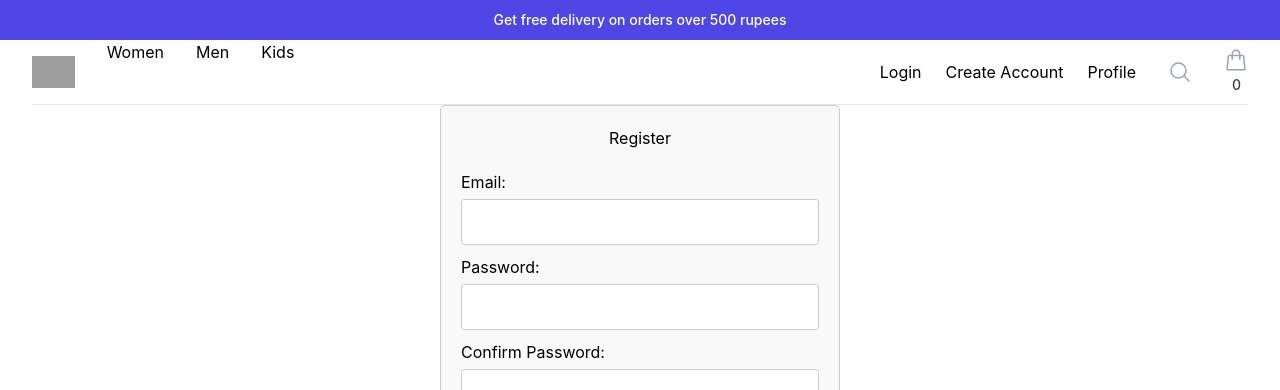
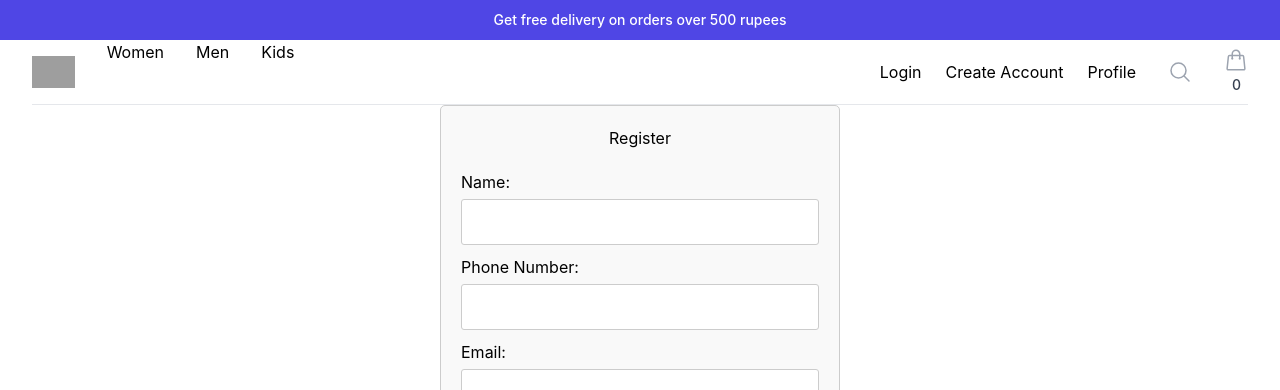
Before and after one commit to UmaMaheswari4816/E-commerce, a React (Create React App) app: page /register in a window 1280 px wide. Shown: the top 390 px of the page. Built offline with nearby package versions, Linux system fonts and the light colour scheme; grey boxes are pictures that could not be loaded.

Commit message:
commit by mahi -5

```diff
--- a/src/customer/components/RegisterLogin/RegisterF.jsx
+++ b/src/customer/components/RegisterLogin/RegisterF.jsx
@@ -3,6 +3,8 @@ import './RegisterLogin.css'; // Import the CSS file for styling
 
 const RegisterF = () => {
   const [email, setEmail] = useState('');
+  const [name, setName] = useState('');
+  const [phone, setPhone] = useState('');
   const [password, setPassword] = useState('');
   const [confirmPassword, setConfirmPassword] = useState('');
   const [error, setError] = useState('');
@@ -17,6 +19,12 @@ const RegisterF = () => {
 
   const handleConfirmPasswordChange = (e) => {
     setConfirmPassword(e.target.value);
+  };
+  const handleNameChange = (e) => {
+    setName(e.target.value);
+  };
+  const handlePhoneChange = (e) => {
+    setPhone(e.target.value);
   };
 
   const handleSubmit = (e) => {
@@ -41,6 +49,8 @@ const RegisterF = () => {
     // Clear form fields after submission
     setEmail('');
     setPassword('');
+    setName('');
+    setPhone('');
     setConfirmPassword('');
     setError('');
   };
@@ -50,6 +60,24 @@ const RegisterF = () => {
       <h2>Register</h2>
       {error && <p className="error-message">{error}</p>}
       <form onSubmit={handleSubmit}>
+      <div>
+          <label>Name:</label>
+          <input
+            type="name"
+            value={name}
+            onChange={handleNameChange}
+            required
+          />
+        </div>
+        <div>
+          <label>Phone Number:</label>
+          <input
+            type="phone"
+            value={phone}
+            onChange={handlePhoneChange}
+            required
+          />
+        </div>
         <div>
           <label>Email:</label>
           <input
--- a/src/customer/components/RegisterLogin/RegisterLogin.css
+++ b/src/customer/components/RegisterLogin/RegisterLogin.css
@@ -20,7 +20,9 @@
   }
 
   .form-container input[type="email"],
-  .form-container input[type="password"] {
+  .form-container input[type="password"],
+  .form-container input[type="name"],
+  .form-container input[type="phone"] {
     width: 100%;
     padding: 10px;
     margin-bottom: 10px;
```
Also changed, not shown: src/customer/components/navigation/Navigation.jsx (+0 -143 lines).
